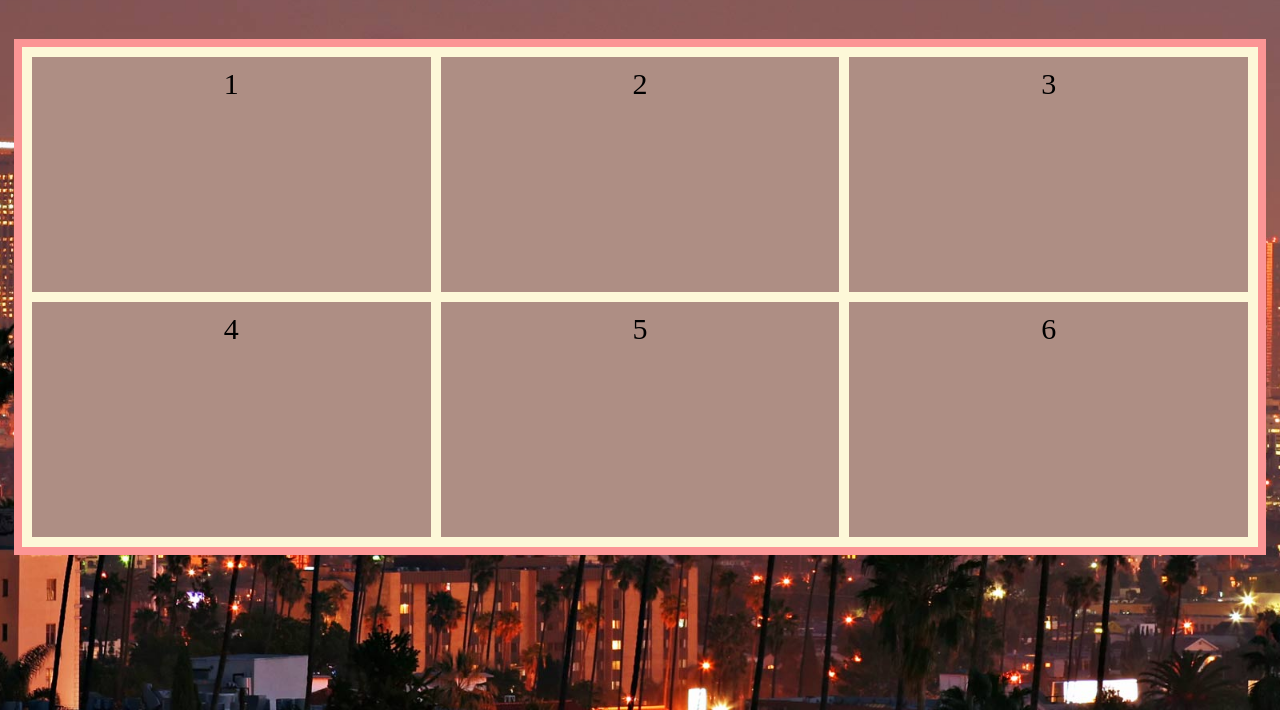
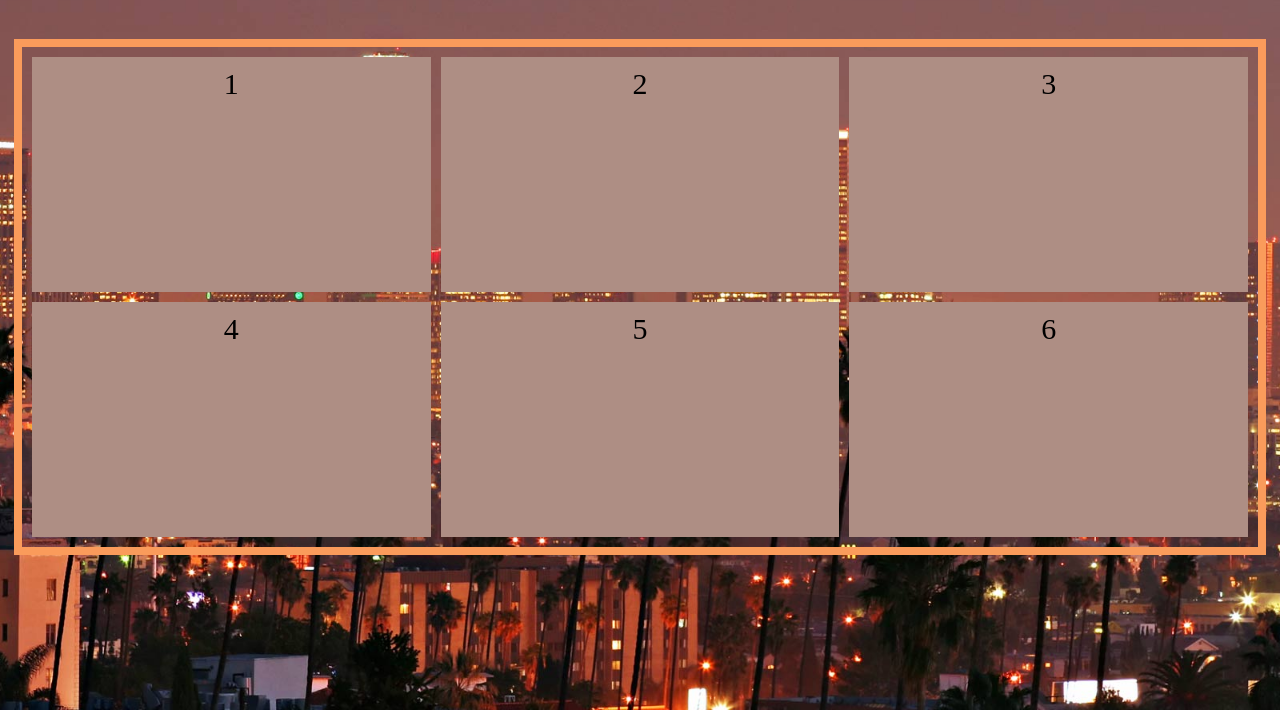
Before and after one commit to svante1987/JavaScript2, a plain HTML site: page index.html in a window 1280 px wide. Shown: the part 90-800 px from the top of the page. Drawn offline with Linux system fonts and the light colour scheme.

Commit message:
fortsatt designa i css

```diff
--- a/style.css
+++ b/style.css
@@ -17,6 +17,7 @@ html {
 body{
   height: 100%;
   background-image: url("img/los_angeles_natt.jpg");
+  background-color:burlywood; /* ifall min bild inte är tillgänglig*/
   background-position: center;
   background-repeat: no-repeat;
   background-attachment: fixed;
@@ -32,8 +33,8 @@ header{
   width:95vw;
   height:60vh;
   margin: 0 auto;
-  background-color:#fdf8d8ff;
-  outline: 8px solid rgb(252, 149, 149);
+  background-color: transparent;
+  outline: 8px solid rgb(250, 155, 91);
   display: grid;
   grid-template-columns: repeat(3, 1fr);
   grid-template-rows: ;
```
